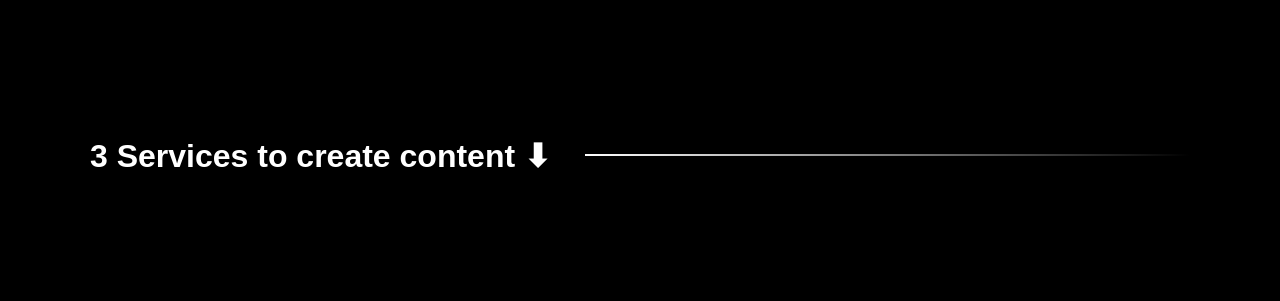
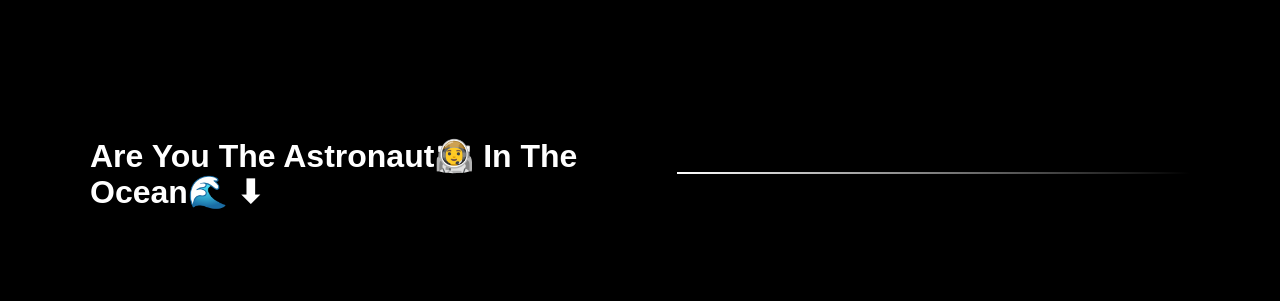
Before and after one commit to healer-op/qwerty1, a plain HTML site: page index.html in a window 1280 px wide. Shown: the part 1500-1801 px from the top of the page. Drawn offline with Linux system fonts and the light colour scheme; a web font is replaced by a local one.

Commit message:
Update index.html

```diff
--- a/index.html
+++ b/index.html
@@ -164,7 +164,7 @@
 
 <div class="s">
 <div class="c">
-<div class="b-divider"><h2 class="heading-2 h2-divider">3 Services to create content ⬇</h2>
+<div class="b-divider"><h2 class="heading-2 h2-divider">Are You The Astronaut👨‍🚀 In The Ocean🌊 ⬇</h2>
 <div class="divider"></div>
 </div>
 
```
